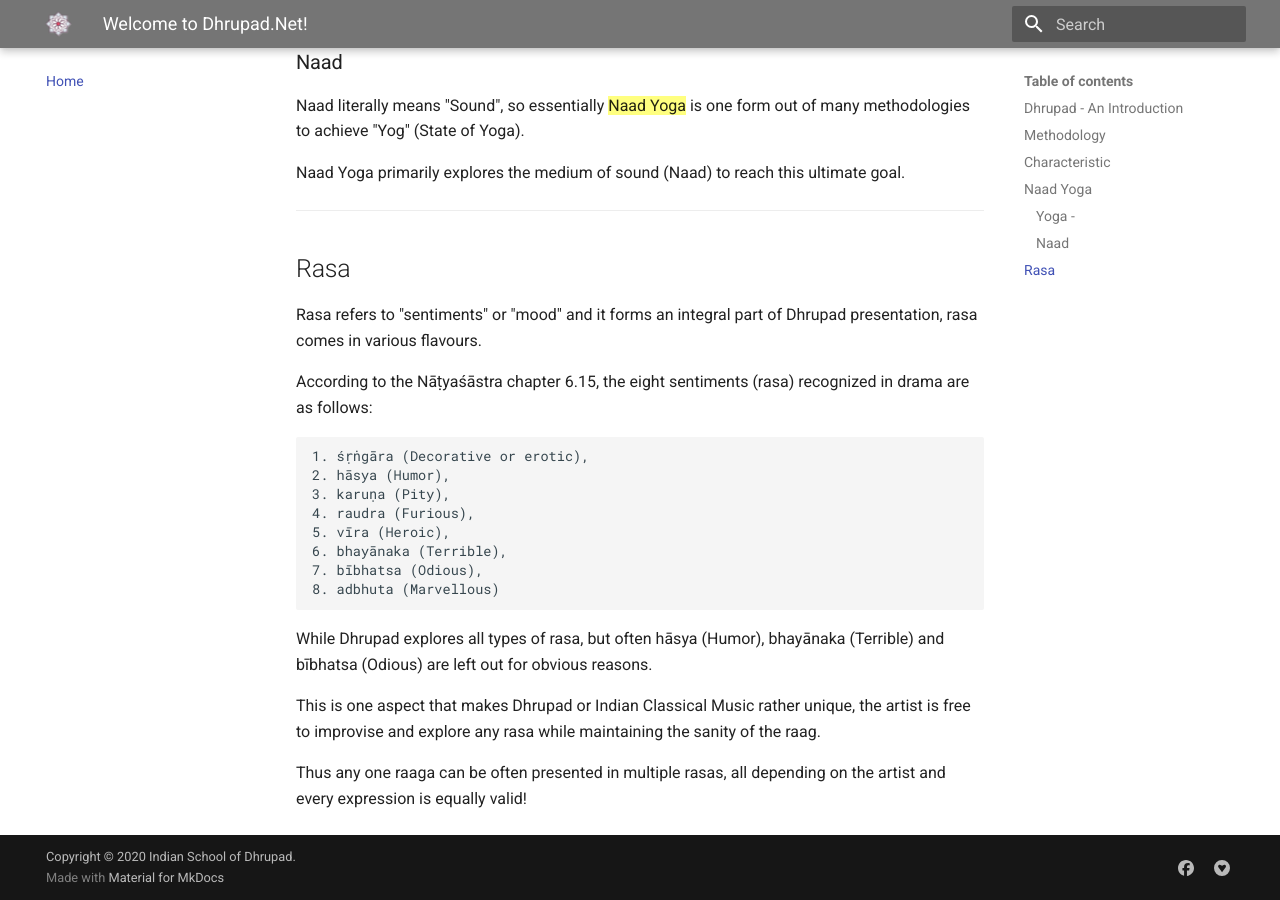
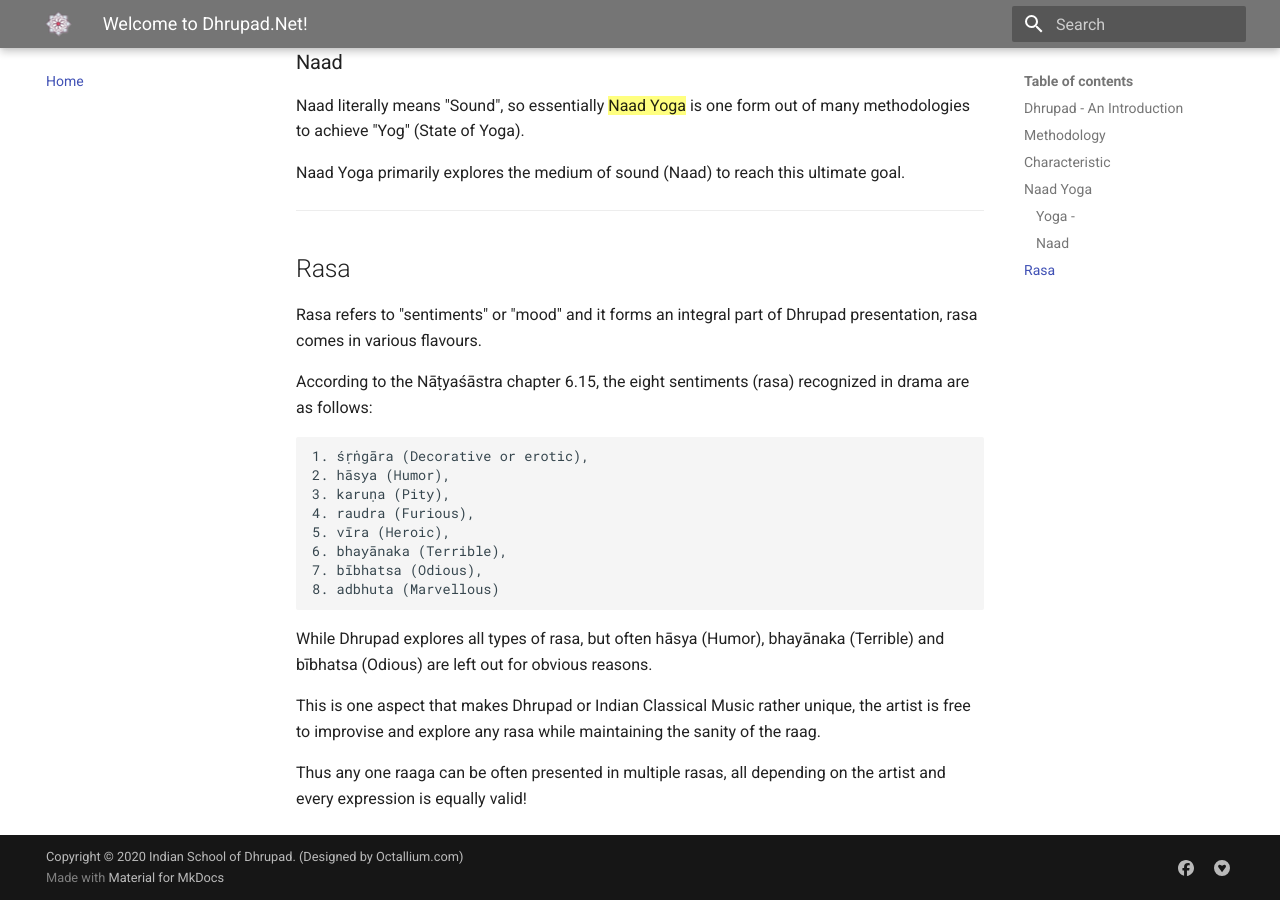
Before and after one commit to evolutionengine/dhrupad.net, an MkDocs documentation site: the page built from docs/index.md, in a window 1280 px wide and 900 px high, scrolled down 2054 px. Built offline with MkDocs 1.6.1 and Material for MkDocs 9.7.7, drawn with Linux system fonts in a browser that asks for light colours.

Commit message:
added content

```diff
--- a/mkdocs.yml
+++ b/mkdocs.yml
@@ -9,7 +9,7 @@ site_url: "https://www.dhrupad.net"
 # repo_url: "https://github.com/octallium/website"
 
 # Copyright
-copyright: "Copyright &copy; 2020 Indian School of Dhrupad."
+copyright: "Copyright &copy; 2020 Indian School of Dhrupad. (Designed by Octallium.com)"
 
 # Configuration
 theme:
```
Also changed, not shown: docs/festival/chembur-fest.md (line endings or trailing spaces), site/404.html, site/about/about/index.html, site/contact/contact/index.html, site/contact/privacy-policy/index.html, site/donate/donation/index.html, site/donate/thankyou/index.html, site/festival/chembur-fest/index.html, site/index.html, site/sitemap.xml, 1 other file.
